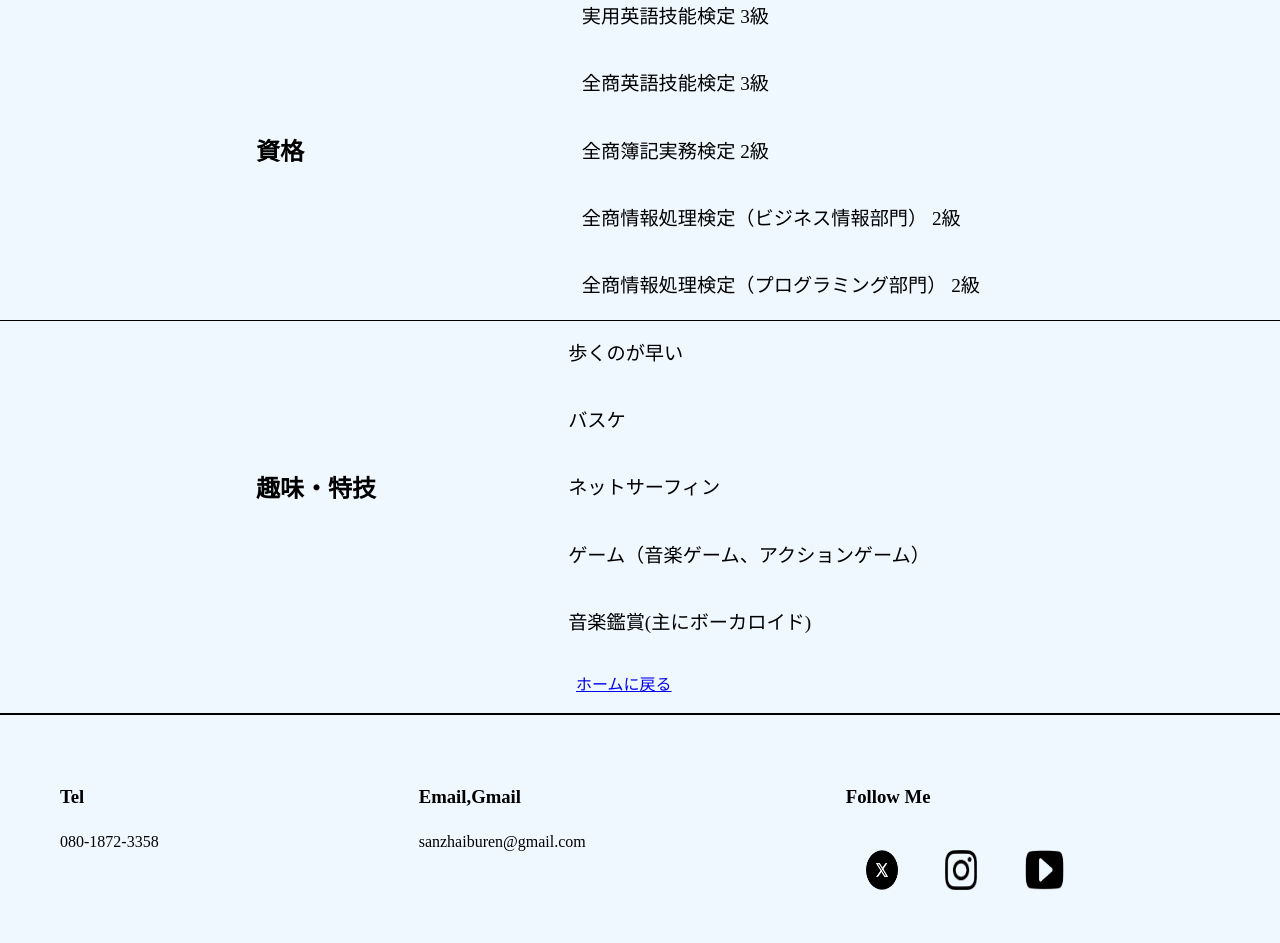
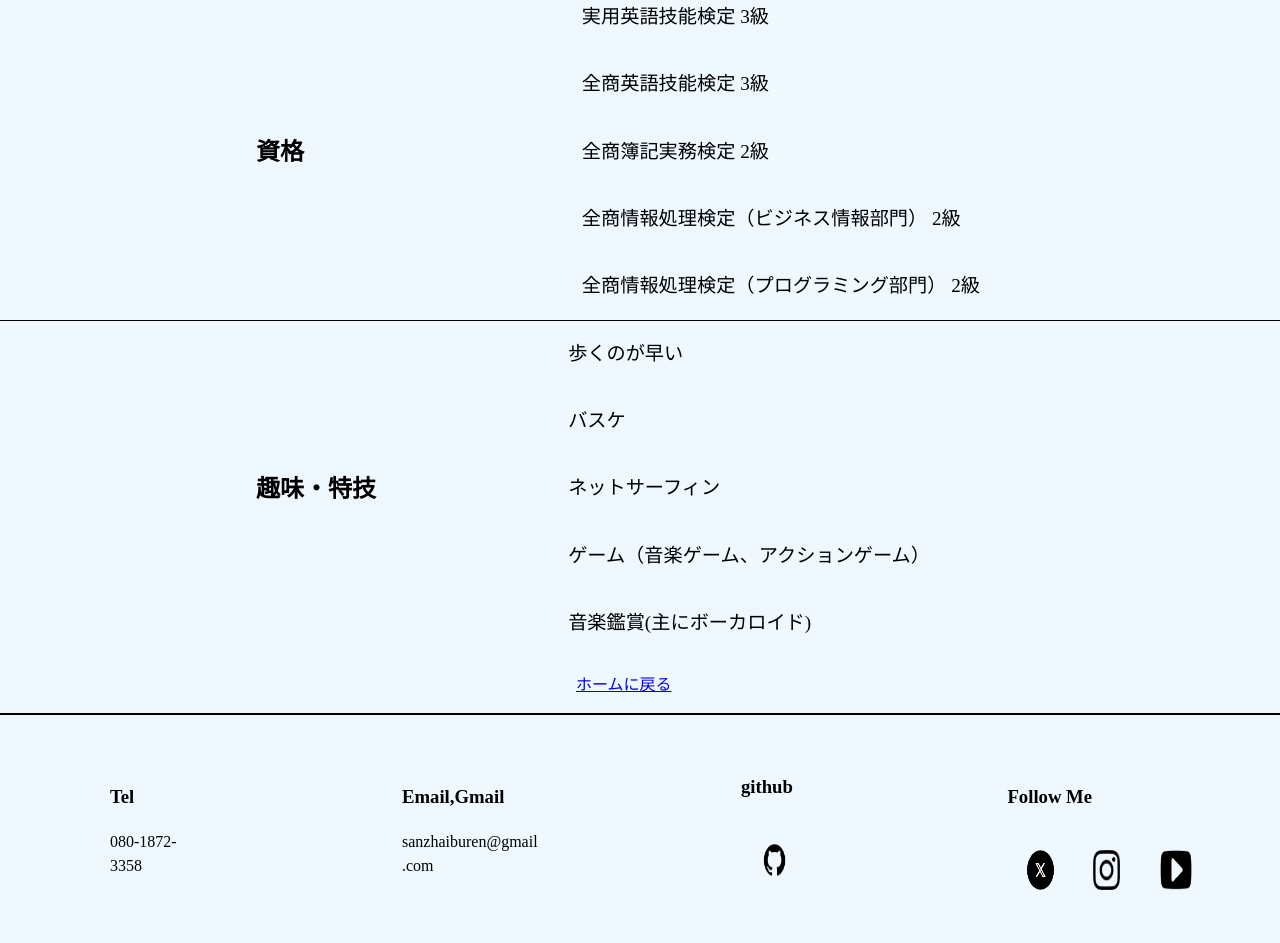
Before and after one commit to miyakeayuto/Portfolio, a plain HTML site: page plofile.html in a window 1280 px wide. Shown: the part 573-1516 px from the top of the page. Drawn offline with Linux system fonts and the light colour scheme.

Commit message:
リンクの変更、追加 フッダーの編集

```diff
--- a/css/style-inquiry.css
+++ b/css/style-inquiry.css
@@ -93,28 +93,40 @@ footer {
     border-left: none;
     border-right: none;
 }
+
 div.footertext {
     margin: 20px 30px;
     display: flex;
     flex-direction: row;
 }
-div.imgs {
+
+div.img {
     display: flex;
-    flex-direction:row;
+    flex-direction: row;
 }
-div.footerimg img{
+
+div.footerimg img {
     width: 40%;
     height: 40px;
     margin: 20px;
 }
+
 div.tel {
+    margin-left: 50px;
     padding: 30px;
-    margin-right: 200px;
+    margin-right: 100px;
 }
+
 div.mail {
     padding: 30px;
-    margin-right: 200px;
+    margin-right: 100px;
 }
+
+div.github {
+    padding: 20px;
+    margin-right: 100px;
+}
+
 div.sns {
-    padding: 30px
+    padding: 30px;
 }
--- a/css/style-introduction.css
+++ b/css/style-introduction.css
@@ -74,28 +74,40 @@ footer {
     border-left: none;
     border-right: none;
 }
+
 div.footertext {
     margin: 20px 30px;
     display: flex;
     flex-direction: row;
 }
-div.imgs {
+
+div.img {
     display: flex;
-    flex-direction:row;
+    flex-direction: row;
 }
-div.footerimg img{
+
+div.footerimg img {
     width: 40%;
     height: 40px;
     margin: 20px;
 }
+
 div.tel {
+    margin-left: 50px;
     padding: 30px;
-    margin-right: 200px;
+    margin-right: 150px;
 }
+
 div.mail {
     padding: 30px;
-    margin-right: 200px;
+    margin-right: 150px;
 }
+
+div.github {
+    padding: 20px;
+    margin-right: 150px;
+}
+
 div.sns {
     padding: 30px
 }
--- a/css/style-profile.css
+++ b/css/style-profile.css
@@ -114,28 +114,40 @@ footer {
     border-left: none;
     border-right: none;
 }
+
 div.footertext {
     margin: 20px 30px;
     display: flex;
     flex-direction: row;
 }
-div.imgs {
+
+div.img {
     display: flex;
-    flex-direction:row;
+    flex-direction: row;
 }
-div.footerimg img{
+
+div.footerimg img {
     width: 40%;
     height: 40px;
     margin: 20px;
 }
+
 div.tel {
+    margin-left: 50px;
     padding: 30px;
-    margin-right: 200px;
+    margin-right: 150px;
 }
+
 div.mail {
     padding: 30px;
-    margin-right: 200px;
+    margin-right: 150px;
 }
+
+div.github {
+    padding: 20px;
+    margin-right: 150px;
+}
+
 div.sns {
     padding: 30px
 }
--- a/css/style.css
+++ b/css/style.css
@@ -88,7 +88,7 @@ div.footertext {
     display: flex;
     flex-direction: row;
 }
-div.imgs {
+div.img {
     display: flex;
     flex-direction:row;
 }
@@ -98,12 +98,17 @@ div.footerimg img{
     margin: 20px;
 }
 div.tel {
+    margin-left: 50px;
     padding: 30px;
-    margin-right: 200px;
+    margin-right: 150px;
 }
 div.mail {
     padding: 30px;
-    margin-right: 200px;
+    margin-right: 150px;
+}
+div.github {
+    padding: 20px;
+    margin-right: 150px;
 }
 div.sns {
     padding: 30px
--- a/plofile.html
+++ b/plofile.html
@@ -28,7 +28,7 @@
         <div class="career">
             <h2>経歴</h2>
             <div class="text">
-                <p>出身地      紋別</p>
+                <p>出身地      紋別市</p>
                 <p>小学校      北見市立三輪小学校</p>
                 <p>中学校      北見市立光西中学校</p>
                 <p>高校        北海道北見商業高等学校</p>
@@ -79,14 +79,22 @@
                 <h3>Email,Gmail</h3>
                 <p>sanzhaiburen@gmail.com</p>
             </div>
+            <div class="github">
+                <h3>github</h3>
+                <div class="img">
+                    <div class="footerimg">
+                        <a href="https://github.com/miyakeayuto"><img src="img/skill_github.png" alt="My github page img" /></a>
+                    </div>
+                </div>
+            </div>
             <div class="sns">
                 <h3>Follow Me</h3>
-                <div class="imgs">
+                <div class="img">
                     <div class="footerimg">
                         <a href="https://twitter.com/soruteiiiiiiiii"><img src="img/X.png" alt="My X page img" /></a>
                     </div>
                     <div class="footerimg">
-                        <a href="https://www.instagram.com/"><img src="img/Instagram.png" alt="My Instagram page img" /></a>
+                        <a href="https://www.instagram.com/sorutei1011/profilecard/?igsh=MTVvY21pMmQ3cTRhbw=="><img src="img/Instagram.png" alt="My Instagram page img" /></a>
                     </div>
                     <div class="footerimg">
                         <a href="https://www.youtube.com/channel/UCwzKEC7vhXgLhBxf_DMbDAA"><img src="img/youtube.png" alt="My youtube page img" /></a>
```
Also changed, not shown: index.html (+12 -4 lines), inquiry.html (+10 -2 lines), introduction.html (+11 -3 lines), img/skill_github.png (added).
